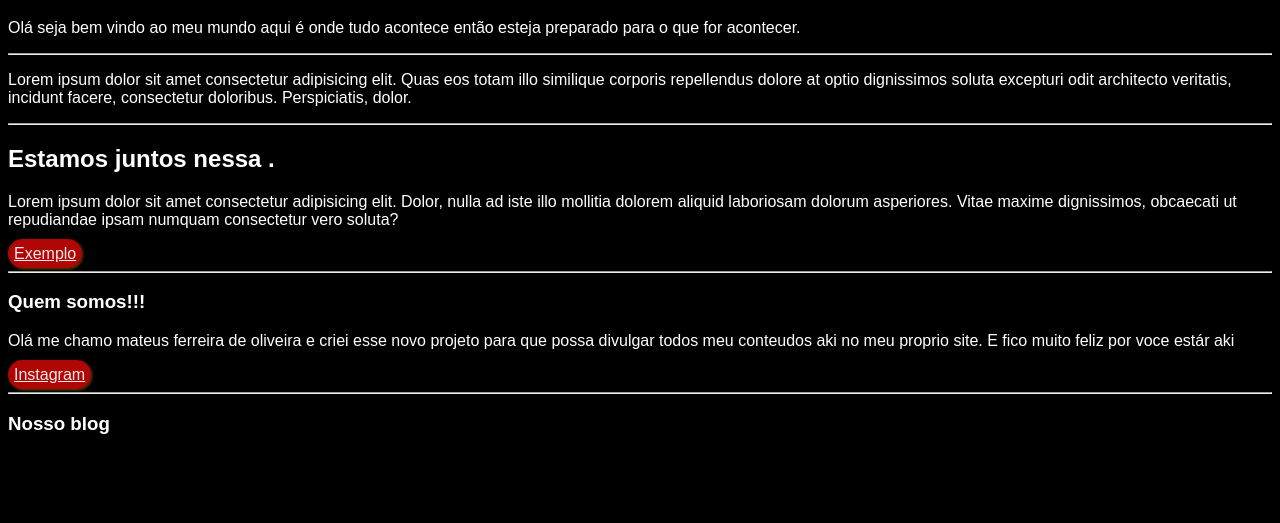
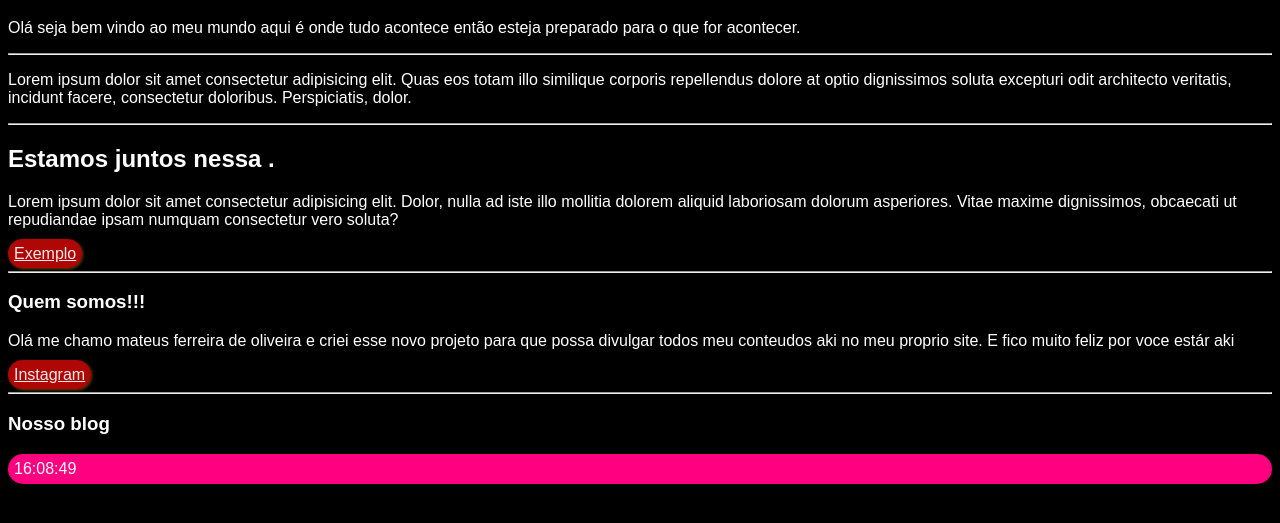
Before and after one commit to mateusferm7/Ola-Mundo, a plain HTML site: page site exemplo/index.html in a window 1280 px wide. Shown: the part 61-584 px from the top of the page. Drawn offline with Linux system fonts and the light colour scheme.

Commit message:
relogio/ design

```diff
--- a/site exemplo/index.html
+++ b/site exemplo/index.html
@@ -27,11 +27,42 @@
             <a href="https://www.instagram.com/">Instagram</a>
 
 
-<script src="scrip.js"></script> <!-- Para fazer link com java script
+<script src="script.js"></script> <!-- Para fazer link com java script
           -->
-        <hr>
+            <hr>
             <h3>Nosso blog</h3>
             <p></p>
+
+<footer>
+            <script type="text/javascript">//Relogio
+
+                function startTime()
+                {
+                var today=new Date();
+                var h=today.getHours();
+                var m=today.getMinutes();
+                var s=today.getSeconds();
+                // add a zero in front of numbers<10
+                m=checkTime(m);
+                s=checkTime(s);
+                document.getElementById('txt').innerHTML=h+":"+m+":"+s;
+                t=setTimeout('startTime()',500);
+
+                }
+
+                function checkTime(i)
+                {
+                if (i<10)
+                  {
+                  i="0" + i;
+                  }
+                return i;
+                }
+                </script>
+                <div id="txt">
+                <script type="text/javascript">document.write(startTime())</script>
+                </div>
+</footer>
 </body>
 
 </html>
--- a/site exemplo/style.css
+++ b/site exemplo/style.css
@@ -11,6 +11,8 @@ body{
 
 }
 
+
+
 a {
         font: normal 14p arial;
         color: rgba(255, 255, 255, 0.918);
@@ -18,3 +20,13 @@ a {
         border-radius: 20px;
         padding:6px;
         box-shadow: 1px 1px 3px rgba(255, 167, 3, 0.411);
+}
+
+footer {
+        font: x-large 17px arial;
+        background: rgb(255, 0, 128);
+        border-radius: 17px;
+        padding: 6px;
+
+
+}
```
